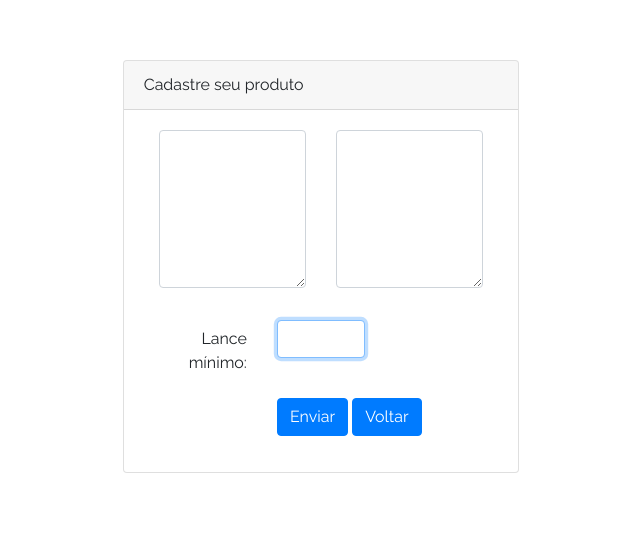
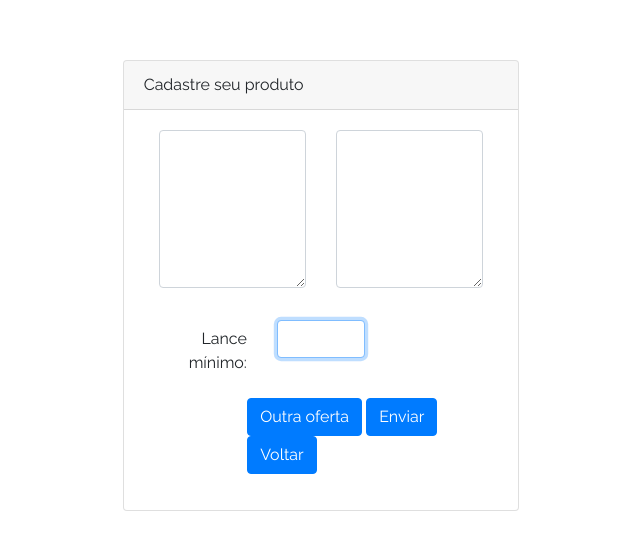
Before and after one commit to rafaelgac98/Grupo-Condet, a plain HTML site: page tela-lances.html in a window 1280 px wide. Shown: the part 140-690 px from the top of the page, without its empty margins (319-959 px from the left). Drawn offline with nearby package versions, Linux system fonts and the light colour scheme.

Commit message:
Add files via upload

```diff
--- a/tela-lances.html
+++ b/tela-lances.html
@@ -55,7 +55,8 @@
                                     </div>
 
 
-                                    <div class="col-md-6 offset-md-4">
+                                    <div class="col-md-8 offset-md-3">
+                                        <button type="button" class="btn btn-primary">Outra oferta</button>
                                         <button type="button" class="btn btn-primary" onclick="enviaMsg()">
                                             Enviar
                                         </button>
```
